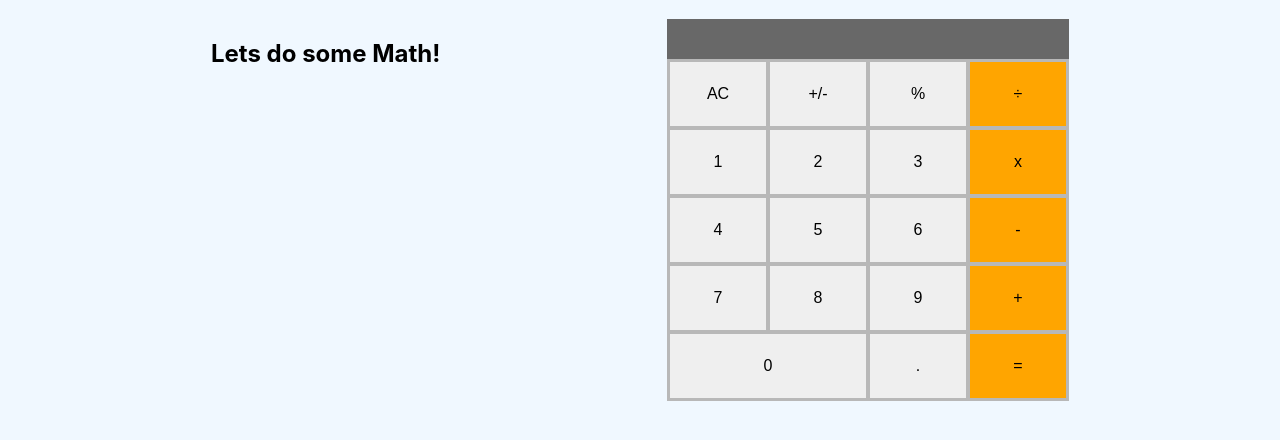
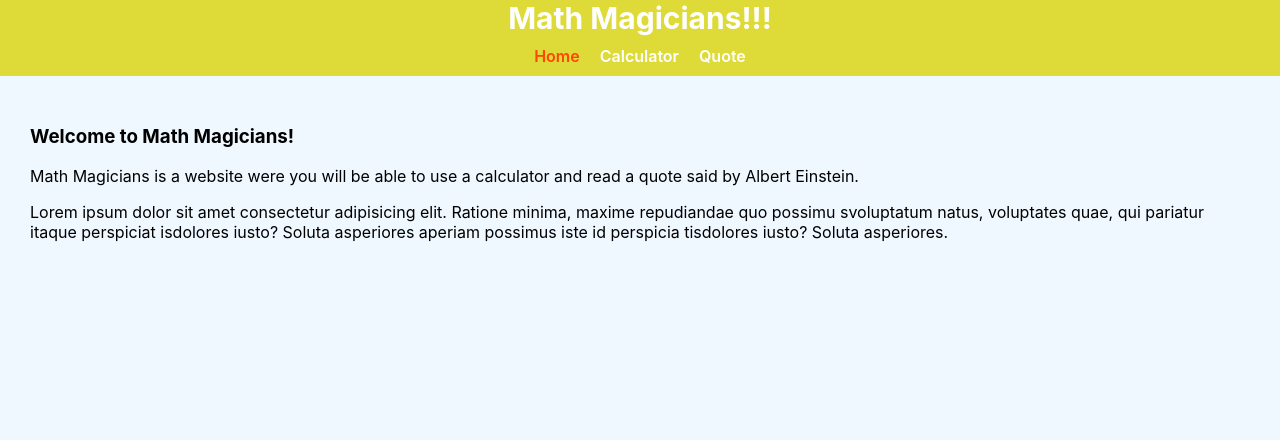
Before and after one commit to lucabenaventew/math-magicians, a React (Create React App) app: page / in a window 1280 px wide. Shown: the top 440 px of the page. Built offline with nearby package versions, Linux system fonts and the light colour scheme.

Commit message:
Update App.js file

```diff
--- a/src/App.js
+++ b/src/App.js
@@ -1,13 +1,23 @@
-import { PureComponent } from 'react';
+import {
+  BrowserRouter as Router,
+  Routes,
+  Route,
+} from 'react-router-dom';
 import './App.css';
 import Calculator from './components/Calculator';
+import Home from './components/Home';
+import Quote from './components/Quote';
+import Navbar from './components/Navbar';
 
-class App extends PureComponent {
-  render() {
-    return (
-      <Calculator />
-    );
-  }
+export default function App() {
+  return (
+    <Router>
+      <Navbar />
+      <Routes>
+        <Route exact path="/" element={<Home />} />
+        <Route path="/calculator" element={<Calculator />} />
+        <Route path="/quote" element={<Quote />} />
+      </Routes>
+    </Router>
+  );
 }
-
-export default App;
```
